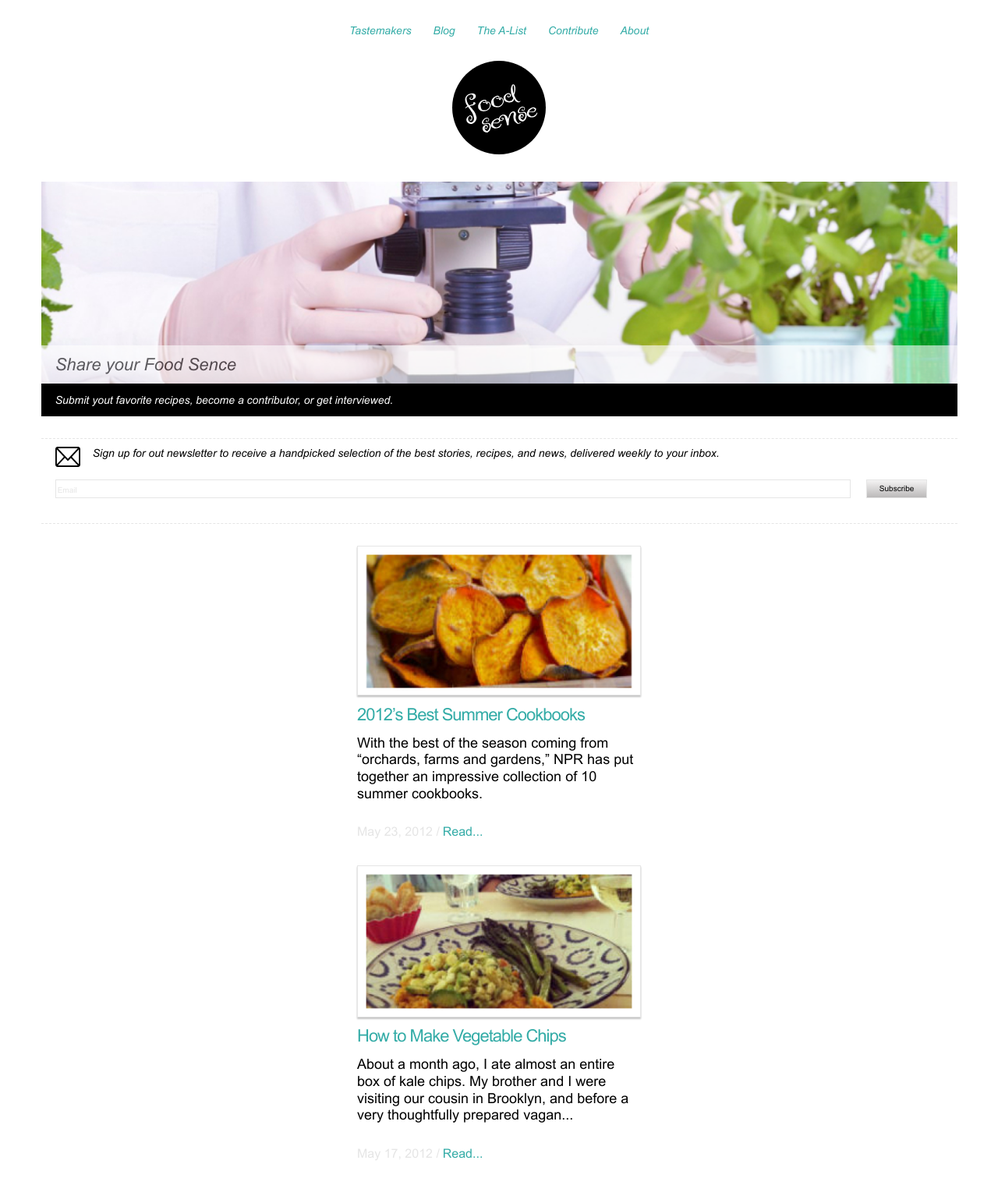
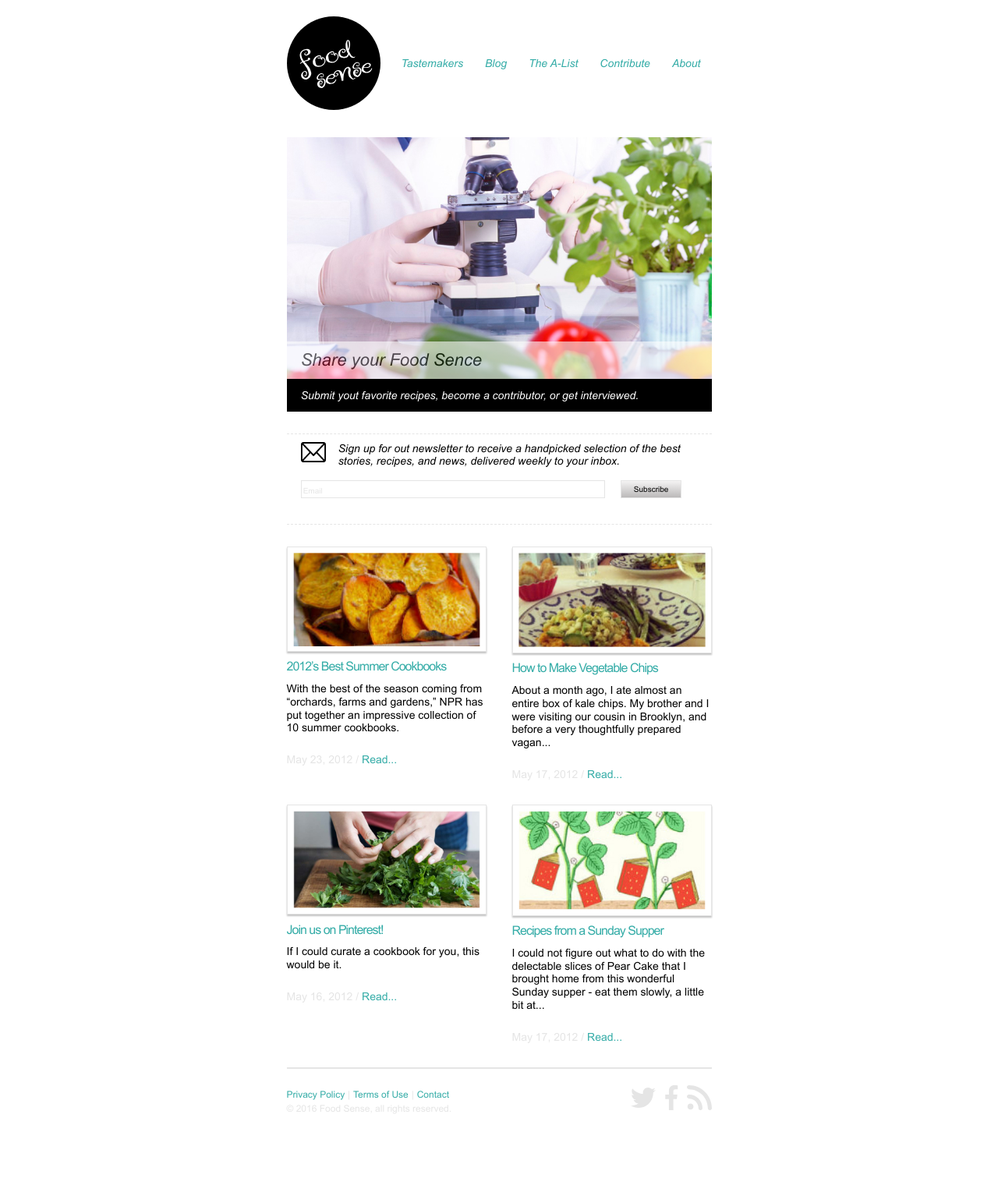
Before and after one commit to eprikhodko/dd-practice-html-css, a website built with webpack: page src/index.html in a window 1280 px wide. Shown: the top 1511 px of the page at 78% size. After the commit the page ends 1452 px from the top, so only its background shows below. Built offline with nearby package versions, Linux system fonts and the light colour scheme.

Commit message:
feat: create styles for small screens

```diff
--- a/src/index.html
+++ b/src/index.html
@@ -9,6 +9,11 @@
   <body>
     <aside class="aside">
       <div class="container-main">
+        <img
+          src="./assets/svg/icon-logo.svg"
+          alt="food sense logo"
+          class="food-sense-logo"
+        />
         <nav class="nav">
           <ul class="nav-list">
             <li class="nav-item">
@@ -26,18 +31,15 @@
             </li>
           </ul>
         </nav>
-        <img
-          src="./assets/svg/icon-logo.svg"
-          alt="food sense logo"
-          class="food-sense-logo"
-        />
       </div>
     </aside>
 
     <main class="main">
       <div class="container-main">
         <section class="hero-section">
-          <h2 class="banner-header">Share your Food Sence</h2>
+          <div class="banner-container">
+            <h2 class="banner-header">Share your Food Sence</h2>
+          </div>
           <p class="banner-desc">
             Submit yout favorite recipes, become a contributor, or get
             interviewed.
--- a/src/scss/abstracts/_variables.scss
+++ b/src/scss/abstracts/_variables.scss
@@ -13,7 +13,7 @@ $arial-font: Arial, Verdana, sans-serif;
 
 // Breakpoints
 
-$extra-small: 480px;
+$extra-small: 580px;
 $small: 560px;
 $medium: 710px;
 $large: 900px;
@@ -21,5 +21,6 @@ $extra-large: 1100px;
 
 // Paddings
 
-$general-padding: 0 1.3em;
+$padding-general-extra-small: 0 1.3em;
+$padding-general-small: 0 3em;
 $padding-left-banner-header: 1.82rem;
--- a/src/scss/components/_container-main.scss
+++ b/src/scss/components/_container-main.scss
@@ -5,6 +5,8 @@
 
   @media (min-width: $extra-small) {
     width: 95%;
+    max-width: 545px;
+
     // background: green;
   }
 }
--- a/src/scss/layout/_aside.scss
+++ b/src/scss/layout/_aside.scss
@@ -1,7 +1,13 @@
 .aside {
   .container-main {
     display: flex;
-    flex-direction: column;
+    flex-direction: column-reverse;
     align-items: center;
+
+    @media (min-width: $extra-small) {
+      flex-direction: row;
+      justify-content: space-between;
+      margin-top: 1.5em;
+    }
   }
 }
--- a/src/scss/layout/_card.scss
+++ b/src/scss/layout/_card.scss
@@ -1,6 +1,10 @@
 .card {
-  max-width: 26em;
+  max-width: 375px;
   margin-bottom: 1em;
+
+  @media (min-width: $extra-small) {
+    max-width: 256px;
+  }
 }
 
 .card-image {
@@ -14,6 +18,10 @@
   font-weight: 400;
   font-size: 2.2rem;
   letter-spacing: -1px;
+
+  @media (min-width: $extra-small) {
+    font-size: 1.6rem;
+  }
 }
 
 .card-link {
@@ -25,6 +33,10 @@
   margin: 0.5em 0;
   font-size: 1.8rem;
   line-height: 1.2;
+
+  @media (min-width: $extra-small) {
+    font-size: 1.4rem;
+  }
 }
 
 .card-date {
@@ -32,9 +44,17 @@
   margin: 0;
   color: $smokie;
   font-size: 1.6rem;
+
+  @media (min-width: $extra-small) {
+    font-size: 1.4rem;
+  }
 }
 
 .card-read-more {
   display: inline-block;
   font-size: 1.6rem;
+
+  @media (min-width: $extra-small) {
+    font-size: 1.4rem;
+  }
 }
--- a/src/scss/layout/_cards-section.scss
+++ b/src/scss/layout/_cards-section.scss
@@ -2,4 +2,11 @@
   display: flex;
   flex-direction: column;
   align-items: center;
+
+  @media (min-width: $extra-small) {
+    flex-direction: row;
+    flex-wrap: wrap;
+    align-items: flex-start;
+    justify-content: space-between;
+  }
 }
--- a/src/scss/layout/_footer.scss
+++ b/src/scss/layout/_footer.scss
@@ -1,5 +1,9 @@
 .footer {
-  padding: $general-padding;
+  padding: $padding-general-extra-small;
+
+  @media (min-width: $small) {
+    padding: 0;
+  }
 }
 
 .footer-content {
--- a/src/scss/layout/_hero-section.scss
+++ b/src/scss/layout/_hero-section.scss
@@ -1,9 +1,16 @@
-.hero-section {
-  margin-top: 2.5em;
-  padding-top: 15em;
+.banner-container {
+  padding-top: 20em;
   background-image: url('../assets/img/banner.jpg');
   background-position: center;
   background-size: cover;
+
+  @media (min-width: $extra-small) {
+    padding-top: 18.7em;
+  }
+}
+
+.hero-section {
+  margin-top: 2.5em;
 }
 
 .banner-header {
--- a/src/scss/layout/_subscribe-section.scss
+++ b/src/scss/layout/_subscribe-section.scss
@@ -1,6 +1,6 @@
 .subscribe-section {
   margin: 2em 0;
-  padding: $general-padding;
+  padding: $padding-general-extra-small;
   padding-top: 0.7em;
   padding-bottom: 2.3em;
   border-top: 1px dashed $smokie;
```
